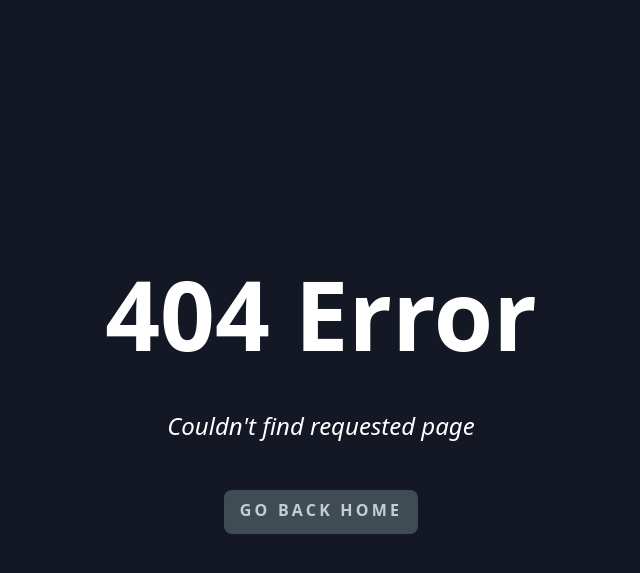
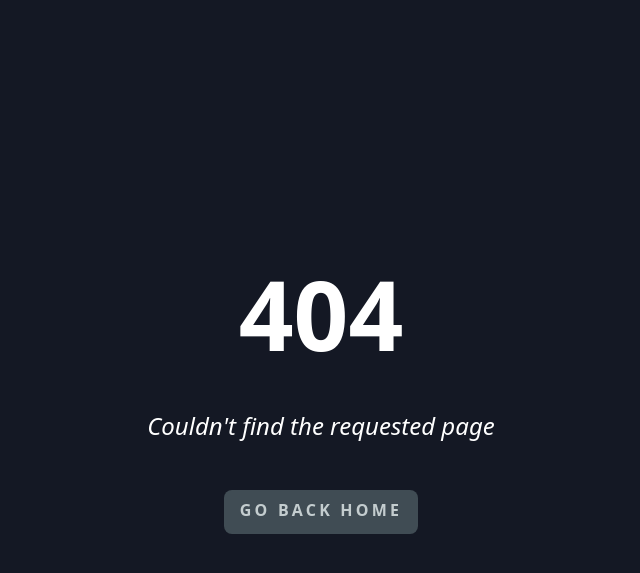
Before and after one commit to ammarsys/portfolio, a Flask app: template templates/404.html in a window 1280 px wide. Shown: the top 573 px of the page, without its empty margins (319-959 px from the left). Run offline with Flask 2, Linux system fonts and the light colour scheme; the template is opened without the code that fills it, so the values that code supplies are empty; style sheets or scripts are compiled from the project's sources; some libraries are stand-ins or nearby versions.

Commit message:
add 404 page

```diff
--- a/app.py
+++ b/app.py
@@ -37,5 +37,10 @@ def index():
     return render_template("index.html"), 200
 
 
+@app.errorhandler(404)
+def pg404(_):
+    return render_template("404.html"), 404
+
+
 if __name__ == "__main__":
     app.run(debug=True)
--- a/templates/404.html
+++ b/templates/404.html
@@ -11,8 +11,8 @@
 </head>
 <body class="bg-backgroundBlue text-center text-white font-sans">
 <div class="flex flex-col items-center justify-center h-screen space-y-12">
-    <h1 class="text-8xl font-bold">404 Error</h1>
-    <p class="text-2xl italic">Couldn't find requested page</p>
+    <h1 class="text-8xl font-bold">404</h1>
+    <p class="text-2xl italic">Couldn't find the requested page</p>
     <button class="bg-regBlue text-buttonText p-3 px-4 pt-2 w-auto uppercase font-semibold tracking-1 rounded-lg hover:bg-regBlueHover"
             onclick="goHome()">Go Back Home
     </button>
```
